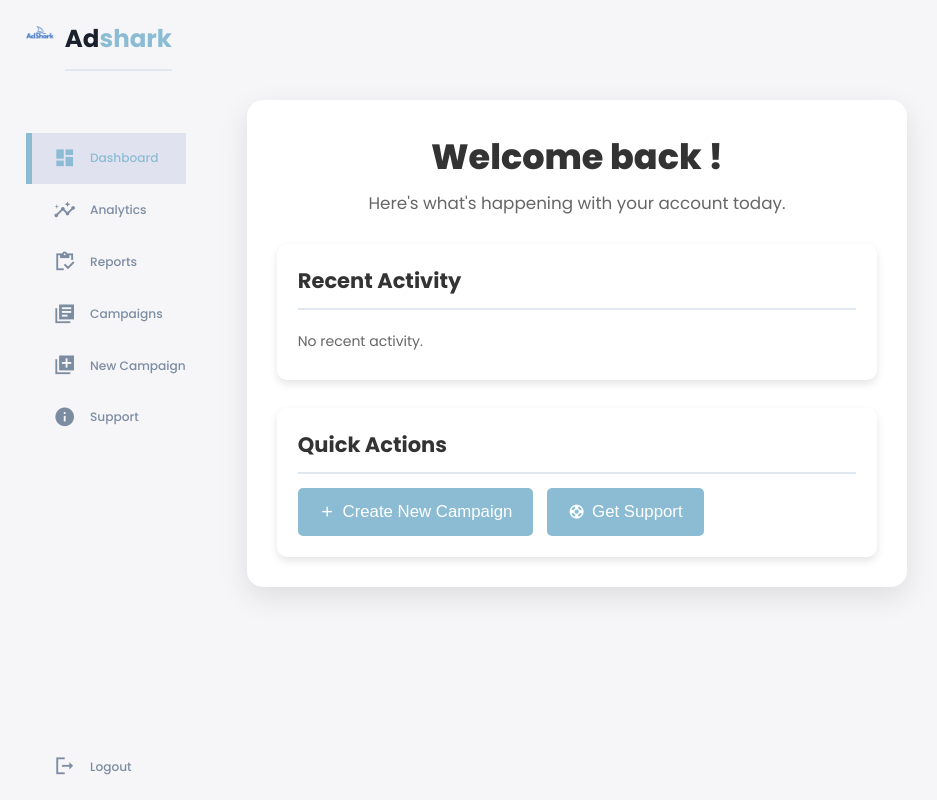
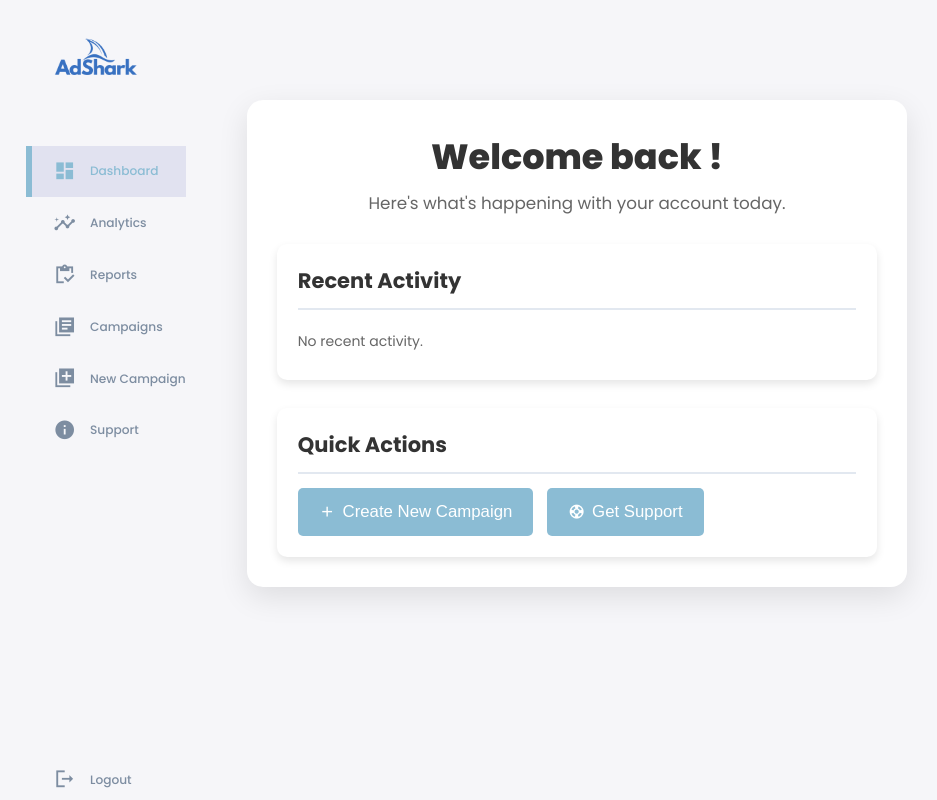
Before and after one commit to Shayybe/adshark, a website: page public/dashboard.html in a window 1280 px wide. Shown: the whole page, without its empty margins (0-937 px from the left). Drawn offline with nearby package versions, Linux system fonts and the light colour scheme; no server answers.

Commit message:
dashboard logo alignment fixed

```diff
--- a/public/dasboardsidebar.css
+++ b/public/dasboardsidebar.css
@@ -134,12 +134,13 @@ aside .top {
   margin-top: 1.4rem;
 }
 aside .logo {
+  margin-left: 2rem;
   display: flex;
   gap: 0.8rem;
 }
 aside .logo img {
-  width: 2rem;
-  height: 2rem;
+  width:6rem;
+  height:6rem;
 }
 aside .close {
   display: none;
--- a/public/dashboard.html
+++ b/public/dashboard.html
@@ -23,7 +23,7 @@
             <div class="top">
               <div class="logo">
                 <img src="assets/img/AdShark.png" alt="Logo" />
-                <h2>Ad<span class="danger">shark</span></h2>
+                <!-- <h2>Ad<span class="danger">shark</span></h2> -->
               </div>
               <div class="close" id="close-btn">
                 <span class="material-icons-sharp"> close </span>
```
